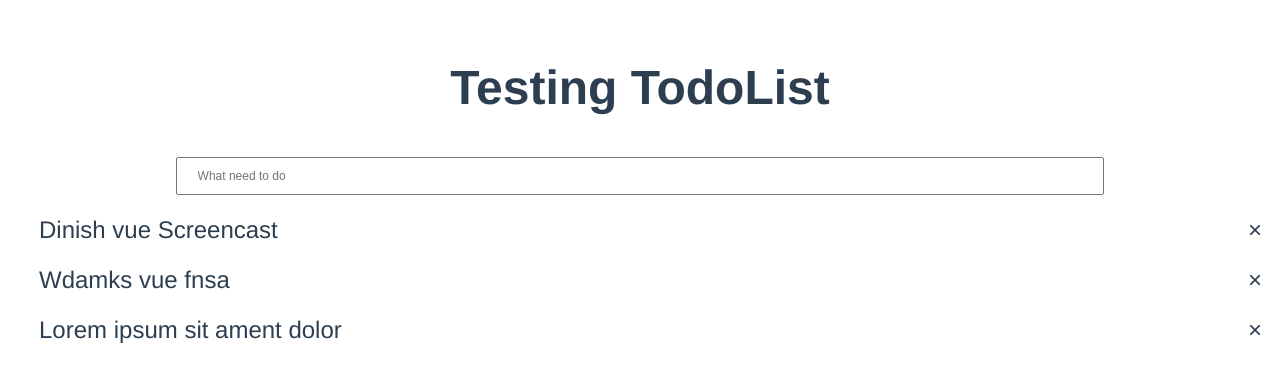
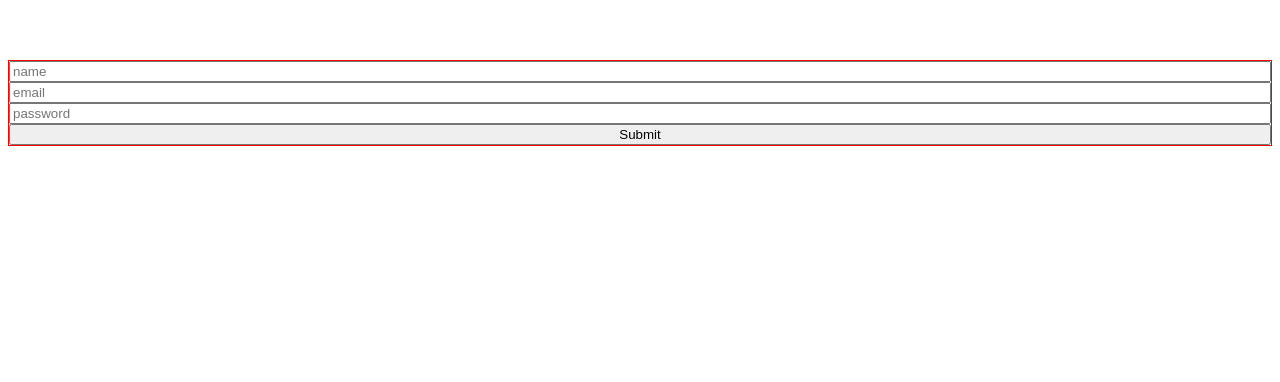
Before and after one commit to Louisc10/todo-vue, a Vue app: page /Register in a window 1280 px wide. Shown: the top 382 px of the page. Built offline with nearby package versions, Linux system fonts and the light colour scheme.

Commit message:
add Routing and Register

```diff
--- a/package.json
+++ b/package.json
@@ -11,7 +11,8 @@
   },
   "dependencies": {
     "node-sass": "^5.0.0",
-    "vue": "^2.5.2"
+    "vue": "^2.5.2",
+    "vue-router": "^3.5.1"
   },
   "devDependencies": {
     "autoprefixer": "^7.1.2",
--- a/src/App.vue
+++ b/src/App.vue
@@ -1,20 +1,20 @@
 <template>
   <div id="app">
-    <!-- <img src="./assets/logo.png"> -->
-    <!-- <HelloWorld/> -->
-    <TodoList/>
+    <router-view/>
   </div>
 </template>
 
 <script>
 import HelloWorld from './components/HelloWorld'
 import TodoList from './components/TodoList'
+import Register from './components/Register'
 
 export default {
   name: 'App',
   components: {
     HelloWorld,
     TodoList,
+    Register
   }
 }
 </script>
--- /dev/null
+++ b/src/components/Register.vue
@@ -0,0 +1,62 @@
+<template>
+  <div>
+
+    <div >
+      <div class="bor">
+        <input type="text" v-model="name" placeholder="name">
+        <input type="email" v-model="email" placeholder="email">
+        <input type="password" v-model="password" placeholder="password">
+
+
+        <div>{{error}}</div>
+
+        <input type="submit" @click="registerCheck">
+      </div>
+    </div>
+
+  </div>
+</template>
+
+
+
+
+<script>
+export default{
+  name: 'Register',
+  data(){
+    return{
+      name : '',
+      email : '',
+      password : '',
+      error: ''
+
+    }
+
+  },
+  methods:{
+    registerCheck(){
+      if(this.name.trim().length == 0){
+        this.error="Name cannot be empty!"
+      }
+      else if(this.password.trim().length < 5){
+        this.error = "Password Must be at least 5 characters long"
+      }
+      else if(this.email.trim().length == 0){
+        this.error = "Email cannot be empty!"
+      }
+      else{
+        this.$router.replace({ name: "ToDo" });
+      }
+    }
+  }
+}
+</script>
+
+
+<style>
+  .bor{
+    border: 1px solid red;
+    display: flex;
+    flex-direction: column;
+  }
+</style>
--- a/src/main.js
+++ b/src/main.js
@@ -2,12 +2,12 @@
 // (runtime-only or standalone) has been set in webpack.base.conf with an alias.
 import Vue from 'vue'
 import App from './App'
+import router from './router'
 
 Vue.config.productionTip = false
 
 /* eslint-disable no-new */
 new Vue({
-  el: '#app',
-  components: { App },
-  template: '<App/>'
-})
+  router, // we tell our vue instance to use this vue router
+  render: h => h(App),
+}).$mount('#app')
--- /dev/null
+++ b/src/router/index.js
@@ -0,0 +1,20 @@
+import Vue from 'vue'
+import VueRouter from 'vue-router'
+import Register from './../components/Register.vue'
+import TodoList from './../components/TodoList.vue'
+
+Vue.use(VueRouter)
+
+
+const routes= [
+  {path : '/', redirect: '/Register'},
+  { path: '/Register', name:'Register', component: Register },
+  { path: '/ToDo', name:'ToDo', component: TodoList },
+]
+
+const router = new VueRouter({
+    mode: 'history',
+    routes
+  }
+)
+export default router
```
Also changed, not shown: 2 other files (tests, documents, lock files or other folders).
